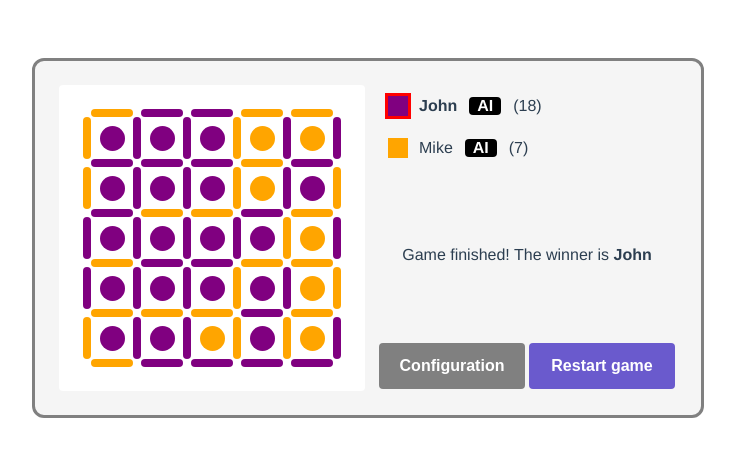
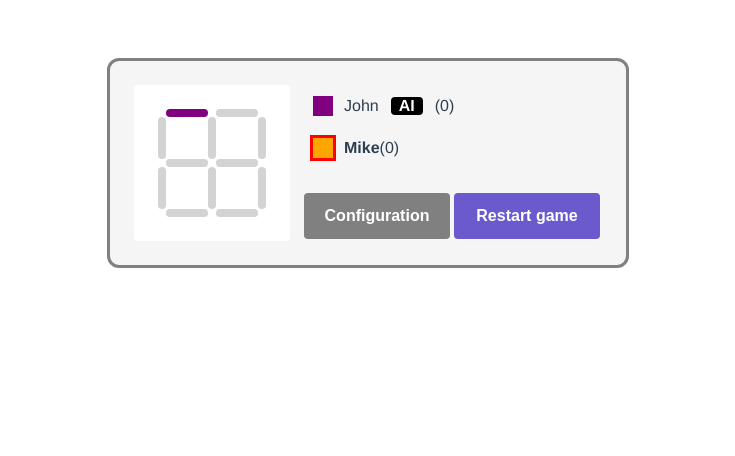
Before and after one commit to mrlukasbos/dots-and-boxes, a Vue app: page / in a window 1280 px wide. Shown: the top 456 px of the page, without its empty margins (272-1007 px from the left). Built offline with nearby package versions, Linux system fonts and the light colour scheme.

Commit message:
start with minmax

```diff
--- a/src/App.vue
+++ b/src/App.vue
@@ -40,11 +40,11 @@ export default {
       board: null,
       showConfigModal: false,
       config: {
-        width: 5,
-        height: 5,
+        width: 2,
+        height: 2,
         players: [
           new Player("John", "purple", true),
-          new Player("Mike", "orange", true),
+          new Player("Mike", "orange", false),
         ]
       },
     }
@@ -57,6 +57,7 @@ export default {
   methods: {
     init: function() {
       this.board = new Board(this.config.width, this.config.height, this.config.players);
+      this.board.create();
       this.board.start();
     }
   }
--- a/src/ai.js
+++ b/src/ai.js
@@ -1,13 +1,53 @@
 export default class Ai {
-    contructor() {
+    static availableEdges(board) {
+        return board.edges.filter(edge => {
+            return edge.clicked == null;
+        })
     }
 
-    static getRandomMove(edges) {
-        let availableEdges = edges.filter(edge => {
-            return edge.clicked == null;
-        })
-        console.log(availableEdges.length)
+    static getRandomMove(board) {
+        let availableEdges = this.availableEdges(board);
         let randomIndex = Math.floor(Math.random() * availableEdges.length);
         return availableEdges[randomIndex];
     }
+
+    // the higher our score the better
+    static getBestMove(board) {
+        let availableEdges = this.availableEdges(board);
+        let bestEdge = availableEdges[0];
+        let bestScore = -Infinity;
+
+        let currentPlayer = board.getCurrentPlayer();
+
+        for (var testedge of availableEdges) {
+            let copy = board.copy();
+            let edge = copy.getEdge(testedge.x, testedge.y, testedge.vertical);
+            copy.selectEdge(edge);
+
+            let score = this.minMax(copy, currentPlayer.name, 0);
+            console.log(score);
+            if (score > bestScore) {
+                bestScore = score;
+                bestEdge = edge
+            }
+        }
+        console.log("returning edge: ", bestEdge)
+        return board.getEdge(bestEdge.x, bestEdge.y, bestEdge.vertical);
+    }
+
+    static minMax(board, thisplayer, depth) {
+        let availableEdges = this.availableEdges(board);
+
+        if (depth < 5) {
+            for (let i = 0; i < availableEdges.length; i++) {
+                let edge = availableEdges[i];
+                let copy = board.copy();
+                copy.selectEdge(copy.getEdge(edge.x, edge.y, edge.vertical));
+                return this.minMax(copy, thisplayer, depth + 1);
+            }
+        }
+
+        let player = board.getPlayerByName(thisplayer);
+        return player.score;
+    }
 }
--- a/src/board.js
+++ b/src/board.js
@@ -2,6 +2,7 @@ import Square, {Direction, OppositeDirection} from './square'
 import Edge from './edge'
 import Coord from './coord'
 import Ai from './ai';
+import Player from './player';
 
 export default class Board {
     constructor(width, height, players) {
@@ -13,9 +14,6 @@ export default class Board {
         this._currentPlayerIndex = 0;
         this._winner = null;
         this._draw = false
-
-        this.createSquares();
-        this.createEdges();
     }
 
     get width() { return this._width; }
@@ -34,6 +32,18 @@ export default class Board {
         return column[y];
     }
 
+    getEdge(x, y, vertical) {
+        return this.edges.find(edge => {
+            return edge.x === x && edge.y === y && edge.vertical === vertical;
+        })
+    }
+
+    getPlayerByName(name) {
+        return this.players.find(player => {
+            return player.name === name
+        })
+    }
+
     // returns a single array containing all squares
     getAllSquares() {
         return this.squares.flat();
@@ -41,7 +51,7 @@ export default class Board {
 
     checkForAIMove() {
         if (this.getCurrentPlayer().ai) {
-            let randomMove = Ai.getRandomMove(this._edges);
+            let randomMove = Ai.getBestMove(this);
             this.selectEdge(randomMove);
         }
     }
@@ -65,6 +75,8 @@ export default class Board {
     // Handle the selection of an edge. To be called by the current player.
     selectEdge(edge) {
         if (edge.clicked) return;
+
+        console.log("selected new edge: ", edge);
 
         edge.clicked = this.currentPlayer;
         let didFillSquare = false;
@@ -118,6 +130,11 @@ export default class Board {
             this._winner = null;
             this._draw = false;
         }
+    }
+
+    create() {
+        this.createSquares();
+        this.createEdges();
     }
 
     // construct the squares of the board
@@ -185,4 +202,62 @@ export default class Board {
             this._edges.push(edge);
         })
     }
+
+    copy() {
+
+        let simulatedPlayers = [];
+        this.players.forEach(player => {
+            let new_player = new Player(player.name, player.color);
+            new_player.score = player.score;
+            simulatedPlayers.push(new_player);
+        });
+
+        let clone = new Board(this.width, this.height, simulatedPlayers);
+        clone._currentPlayerIndex = this._currentPlayerIndex;
+
+        // copy all edges
+        this.edges.forEach(real_edge => {
+            let copy = real_edge.copy();
+            if (copy.clicked) {
+                copy.clicked = clone.getPlayerByName(real_edge.clicked.name); // refresh reference
+            } else {
+                copy.clicked = null;
+            }
+            clone.edges.push(copy);
+        });
+
+        // copy all squares
+        this.squares.forEach(row => {
+            let cloned_row = [];
+            row.forEach(real_square => {
+                let copy = real_square.copy();
+                if (real_square.player) {
+                    copy.player = clone.getPlayerByName(real_square.player.name); // refresh reference
+                }
+                cloned_row.push(copy)
+            })
+            clone.squares.push(cloned_row);
+        });
+
+        // for each cloned edge, we must replace the references of the squares with a cloned square
+        clone.edges.forEach(cloned_edge => {
+            return cloned_edge.squares.map(square => {
+                return clone.getSquare(square.x, square.y);
+            })
+        });
+
+        // for each cloned square, we must replace references to the edges with cloned edges
+        clone.getAllSquares().forEach(square => {
+            Array.from(square.edges.keys()).forEach(direction => { // for each direction
+                let ref_edge = square.getEdge(direction);
+                square.edges[direction] = clone.getEdge(ref_edge.x, ref_edge.y, ref_edge.vertical);
+            })
+        });
+
+        clone.checkForAIMove = function() {
+            // do nothing
+        }
+
+        return clone;
+    }
 }
--- a/src/components/config.vue
+++ b/src/components/config.vue
@@ -11,14 +11,21 @@
             <div class="player-settings">
                 <h4> Players </h4>
                 <div v-for="(player,index) in config.players" :key="index" class="player">
-                    <span> <input v-model="player.name" type="text" placeholder="name"/> </span>
-                    <span> <input v-model="player.color" type="text" placeholder="color"/> </span>
+                    <span> <input v-model="player.name" type="text" placeholder="Name"/> </span>
+                    <select v-model="player.color">
+                        <option disabled value="">Please select one</option>
+                        <option v-for="color in available_colors" :key="color"> {{color}}</option>
+                    </select>
                     <input type="checkbox" id="checkbox" v-model="player.ai">
                     <span> <a class="link small danger" v-on:click="removePlayer(player)"> ✕ </a> </span>
                 </div>
+                <hr>
                 <div class="player new">
-                    <span> <input v-model="new_player.name" type="text" placeholder="name"/> </span>
-                    <span> <input v-model="new_player.color" type="text" placeholder="color"/> </span>
+                    <span> <input v-model="new_player.name" type="text" placeholder="Name"/> </span>
+                    <select v-model="new_player.color">
+                        <option disabled value="">Please select one</option>
+                        <option v-for="color in available_colors" :key="color"> {{color}}</option>
+                    </select>
                     <input type="checkbox" id="checkbox" v-model="new_player.ai">
                     <span> <a class="link small" v-on:click="addPlayer"> &#43; </a> </span>
                 </div>
@@ -39,7 +46,8 @@ export default {
   props: ['config', 'visible'],
   data: function() {
       return {
-          new_player: new Player("", "")
+          new_player: new Player("", ""),
+          available_colors: ["magenta", "salmon", "gold", "blue", "steelblue", "aquamarine", "blueviolet", "coral", "dodgerblue", "purple", "orange"].sort()
       }
   },
   methods: {
--- a/src/edge.js
+++ b/src/edge.js
@@ -14,6 +14,8 @@ export default class Edge {
   set clicked(player) { this._clicked = player; }
   get vertical() { return this._vertical; }
   get squares() { return this._squares; }
+  set squares(squares) { this._squares = squares; }
+  get pos() { return this._pos; }
 
   get style() {
     let style = {};
@@ -29,4 +31,11 @@ export default class Edge {
     }
     return style;
   }
+
+  copy() {
+    let copy = new Edge(this._pos, this._vertical, this._squares);
+    copy.clicked = this._clicked;
+    copy.squares = this._squares;
+    return copy;
+  }
 }
--- a/src/player.js
+++ b/src/player.js
@@ -8,6 +8,7 @@ export default class Player {
 
     incrementScore() { this._score++; }
     get score() { return this._score; }
+    set score(score) { this._score = score; }
     resetScore() { this._score = 0; }
     get color() { return this._color; }
     set color(color) { this._color = color }
--- a/src/square.js
+++ b/src/square.js
@@ -27,6 +27,8 @@ export default class Square {
     get y() { return this._pos.y; }
     set player(player) { this._player = player; }
     get player() { return this._player; }
+    get edges() { return this._edges; }
+    set edges(edges) { this._edges = edges; }
 
     setEdge(direction, edge) {
         this._edges.set(direction, edge);
@@ -51,4 +53,12 @@ export default class Square {
         backgroundColor: this._player ? this._player.color : "transparent",
       }
     }
+
+    copy() {
+        let copy = new Square(this._pos);
+        copy.edges = this._edges;
+        copy.player = this._player;
+        copy.edges = this._edges;
+        return copy;
+    }
   }
```
